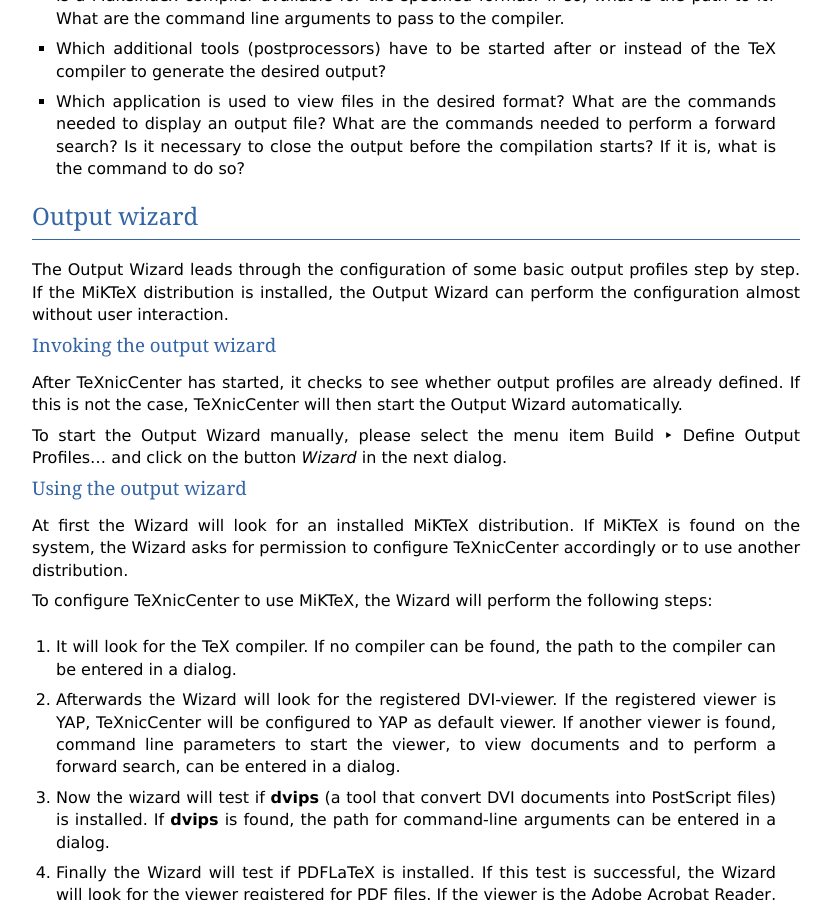
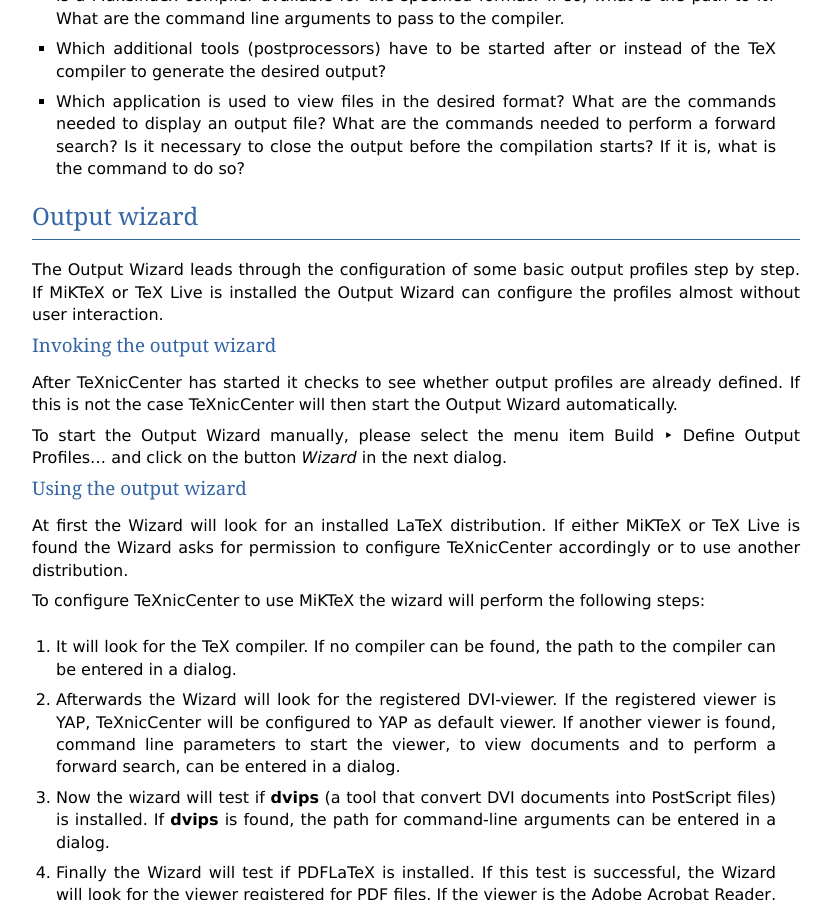
Before and after one commit to weinkauf/TeXnicCenter-Manual, a Sphinx documentation site: the page built from source/configuration.rst, in a window 1280 px wide and 900 px high, scrolled down 857 px. Shown: the whole window, without its empty margins (48-879 px from the left). Built offline with Sphinx 7.4.7, drawn with Linux system fonts in a browser that asks for light colours; some of the changed text lies outside the part shown.

Commit message:
Markup adjustments

```diff
--- a/source/configuration.rst
+++ b/source/configuration.rst
@@ -45,17 +48,17 @@
 
 
 Output wizard
------------------
+-------------
 
 The Output Wizard leads through the configuration of some basic output profiles
-step by step. If the MiKTeX distribution is installed, the Output Wizard can
-perform the configuration almost without user interaction.
+step by step. If MiKTeX or TeX Live is installed the Output Wizard can configure
+the profiles almost without user interaction.
 
 Invoking the output wizard
 ^^^^^^^^^^^^^^^^^^^^^^^^^^
 
-After TeXnicCenter has started, it checks to see whether output profiles are
-already defined. If this is not the case, TeXnicCenter will then start the
+After TeXnicCenter has started it checks to see whether output profiles are
+already defined. If this is not the case TeXnicCenter will then start the
 Output Wizard automatically.
 
 To start the Output Wizard manually, please select the menu item
@@ -65,11 +68,11 @@
 Using the output wizard
 ^^^^^^^^^^^^^^^^^^^^^^^
 
-At first the Wizard will look for an installed MiKTeX distribution. If MiKTeX is
-found on the system, the Wizard asks for permission to configure TeXnicCenter
-accordingly or to use another distribution.
+At first the Wizard will look for an installed LaTeX distribution. If either
+MiKTeX or TeX Live is found the Wizard asks for permission to configure
+TeXnicCenter accordingly or to use another distribution.
 
-To configure TeXnicCenter to use MiKTeX, the Wizard will perform the following
+To configure TeXnicCenter to use MiKTeX the wizard will perform the following
 steps:
 
 1. It will look for the TeX compiler. If no compiler can be found, the path to
@@ -156,7 +159,7 @@
 (La)TeX tab
 ^^^^^^^^^^^
 
-The tab '(La)TeX' allows to define:
+The :tab:`(La)TeX` tab allows to define:
 
 * which LaTeX or TeX compiler to use;
 * which BibTeX compiler to use;
@@ -180,7 +183,7 @@
   for dynamic arguments.
 
 **Do not use BibTeX in this profile**
-  Choose this option, to prevent BibTeX from being started, when using this
+  Choose this option to prevent BibTeX from being started, when using this
   profile. If this option is not checked, BibTeX will start or not depending on
   the project settings.
 
@@ -256,13 +259,13 @@
 command line arguments, but retrieve their data input from the tool's input
 device and/or write their data output to the tools output device.
 
-An example of such a tool is :program:`tth`, which is used to convert LaTeX
+An example of such a tool is :program:`tth` which is used to convert LaTeX
 documents into HTML documents. To start up :program:`tth` use ::
 
   tth < file.tex > file.html
 
-When using this tool with TeXnicCenter, use :file:`file.tex` as input and
-:file:`file.html` as output redirection. The command line of this tool has to be
+When using this tool with TeXnicCenter use :file:`file.tex` as input and
+:file:`file.html` as output redirection. The command-line of this tool has to be
 empty.
 
 
@@ -309,7 +312,8 @@
   here to close the file in the viewer before the compiler is executed.  This
   command can be either a command-line option or a DDE-command.
 
-All the commands can be either command-line options or DDE commands. Command-line options will be passed to the application during its start.
+All the commands can be either command-line options or DDE commands.
+Command-line options will be passed to the application during its start.
 
 The meanings of the fields for a command are:
 
@@ -320,16 +324,16 @@
   Choose to specify a DDE command.
 
 **Command**
-  Enter the command line to pass to the executable here, if the option 'Command
-  line argument' was chosen or enter the DDE command to send to the viewer, if
-  the option 'DDE command' was choosen.  You can use place holders to specify
+  Enter the command line to pass to the executable here, if the option **Command
+  line argument** was chosen or enter the DDE command to send to the viewer, if
+  the option **DDE command** was choosen.  You can use place holders to specify
   dynamic arguments.
 
-**Server** (only available for 'DDE command')
+**Server** (only available for *DDE command*)
   Specify the server name used to connect to the DDE server (the viewer). For
   more information please refer to the manual of the viewer.
 
-**Topic** (only available for 'DDE command')
+**Topic** (only available for *DDE command*)
   Specify the DDE topic the DDE command belongs to.  For more information please
   refer to the manual of the viewer.  Most applications are expecting the topic
-  "System" here.
+  *System* here.
```
Also changed, not shown: other parts of source/configuration.rst (+4 -1 lines), source/customization.rst (+6 -6 lines).
